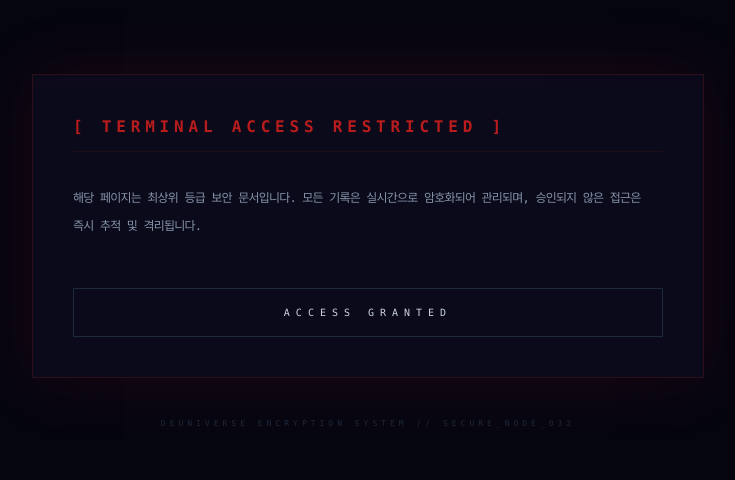
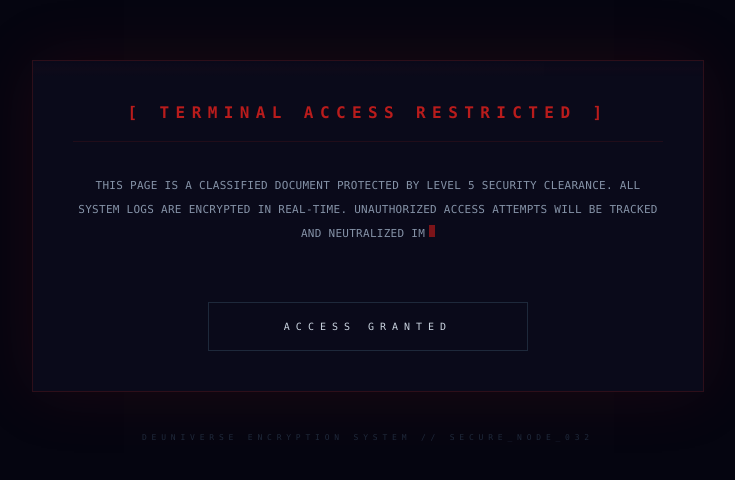
Before and after one commit to DEUNiverse-32/deuniverse-agent, a Next.js app: page / in a window 1280 px wide. Shown: the part 148-628 px from the top of the page, without its empty margins (272-1007 px from the left). Built offline with nearby package versions, Linux system fonts and the light colour scheme.

Commit message:
Change warning message to English and improve layout
Updated the warning message to English and adjusted text alignment and styles for better readability.

```diff
--- a/app/page.tsx
+++ b/app/page.tsx
@@ -7,7 +7,8 @@ import InternalLogs from './components/InternalLogs';
 import ExternalGateway from './components/ExternalGateway';
 import Archive from './components/Archive';
 
-const WARNING_MESSAGE = "해당 페이지는 최상위 등급 보안 문서입니다. 모든 기록은 실시간으로 암호화되어 관리되며, 승인되지 않은 접근은 즉시 추적 및 격리됩니다.";
+// 영문 경고 문구로 변경
+const WARNING_MESSAGE = "THIS PAGE IS A CLASSIFIED DOCUMENT PROTECTED BY LEVEL 5 SECURITY CLEARANCE. ALL SYSTEM LOGS ARE ENCRYPTED IN REAL-TIME. UNAUTHORIZED ACCESS ATTEMPTS WILL BE TRACKED AND NEUTRALIZED IMMEDIATELY.";
 
 export default function Home() {
   const [isAuthorized, setIsAuthorized] = useState(false);
@@ -28,39 +29,39 @@ export default function Home() {
       if (index === WARNING_MESSAGE.length) {
         clearInterval(intervalId);
       }
-    }, 40);
+    }, 30); // 영문은 한글보다 호흡이 빨라야 제맛이라 속도를 조금 올렸어.
 
     return () => clearInterval(intervalId);
   }, [isAuthorized]);
 
   if (!isAuthorized) {
     return (
-      <div className="fixed inset-0 z-[100] flex flex-col items-center justify-center bg-[#050510] text-slate-300 p-6 font-mono tracking-tighter">
+      <div className="fixed inset-0 z-[100] flex flex-col items-center justify-center bg-[#050510] text-slate-300 p-6 font-mono">
         <div className="max-w-2xl w-full border border-red-900/30 p-10 bg-[#0a0a1a] shadow-[0_0_60px_rgba(153,27,27,0.15)] relative overflow-hidden">
           <div className="absolute inset-0 bg-gradient-to-b from-transparent via-red-900/5 to-transparent pointer-events-none h-4 w-full animate-pulse"></div>
 
-          <div className="relative z-10">
-            {/* 제목: whitespace-nowrap 추가로 줄바꿈 방지, 텍스트 크기 미세 조정 */}
-            <h1 className="text-red-700 font-bold text-sm md:text-base mb-8 tracking-[0.3em] border-b border-red-900/20 pb-3 whitespace-nowrap overflow-hidden">
+          <div className="relative z-10 flex flex-col items-center"> {/* items-center 추가 */}
+            {/* 제목: text-center 추가 및 중앙 정렬 보정 */}
+            <h1 className="w-full text-center text-red-700 font-bold text-sm md:text-base mb-8 tracking-[0.4em] border-b border-red-900/20 pb-4 whitespace-nowrap">
               [ TERMINAL ACCESS RESTRICTED ]
             </h1>
 
-            {/* 본문: 글꼴 느낌을 더 살리기 위해 line-height와 opacity 조정 */}
-            <p className="text-slate-400 leading-7 text-xs mb-10 break-keep opacity-90 min-h-[4rem] font-light">
+            {/* 본문: 영문 폰트의 정렬감을 위해 text-center 적용 */}
+            <p className="text-center text-slate-400 leading-6 text-[11px] mb-12 break-words opacity-90 min-h-[5rem] font-light tracking-wide uppercase">
               {typedText}
-              <span className={`inline-block ml-1 w-1 h-3 bg-red-700 ${typedText.length < WARNING_MESSAGE.length ? 'animate-pulse' : 'hidden'}`}></span>
+              <span className={`inline-block ml-1 w-1.5 h-3 bg-red-700 ${typedText.length < WARNING_MESSAGE.length ? 'animate-pulse' : 'hidden'}`}></span>
             </p>
 
             <button
               onClick={handleAuthorize}
-              className="w-full py-4 border border-slate-800 hover:border-red-900/50 hover:bg-red-950/20 hover:text-white transition-all duration-700 text-[10px] tracking-[0.6em] uppercase group overflow-hidden relative"
+              className="w-full max-w-xs py-4 border border-slate-800 hover:border-red-900/50 hover:bg-red-950/20 hover:text-white transition-all duration-700 text-[10px] tracking-[0.6em] uppercase group"
             >
-              <span className="relative z-10 group-hover:animate-pulse">ACCESS GRANTED</span>
+              <span className="group-hover:animate-pulse">ACCESS GRANTED</span>
             </button>
           </div>
         </div>
 
-        <div className="mt-10 text-[8px] text-slate-800 tracking-[0.5em] uppercase">
+        <div className="mt-10 text-[8px] text-slate-800 tracking-[0.6em] uppercase">
           DEUNIVERSE ENCRYPTION SYSTEM // SECURE_NODE_032
         </div>
       </div>
@@ -81,7 +82,7 @@ export default function Home() {
 
         <footer className="mt-64 mb-16 text-center border-t border-slate-900 pt-12">
           <p className="text-[10px] text-slate-600 tracking-[0.4em] uppercase font-mono">
-            © 2024 DEUNiverse. ALL RIGHTS RESERVED. UNAUTHORIZED DECLASSIFICATION PROHIBITED.
+            © 2024 DEUNIVERSE. ALL RIGHTS RESERVED. UNAUTHORIZED DECLASSIFICATION PROHIBITED.
           </p>
         </footer>
       </main>
```
